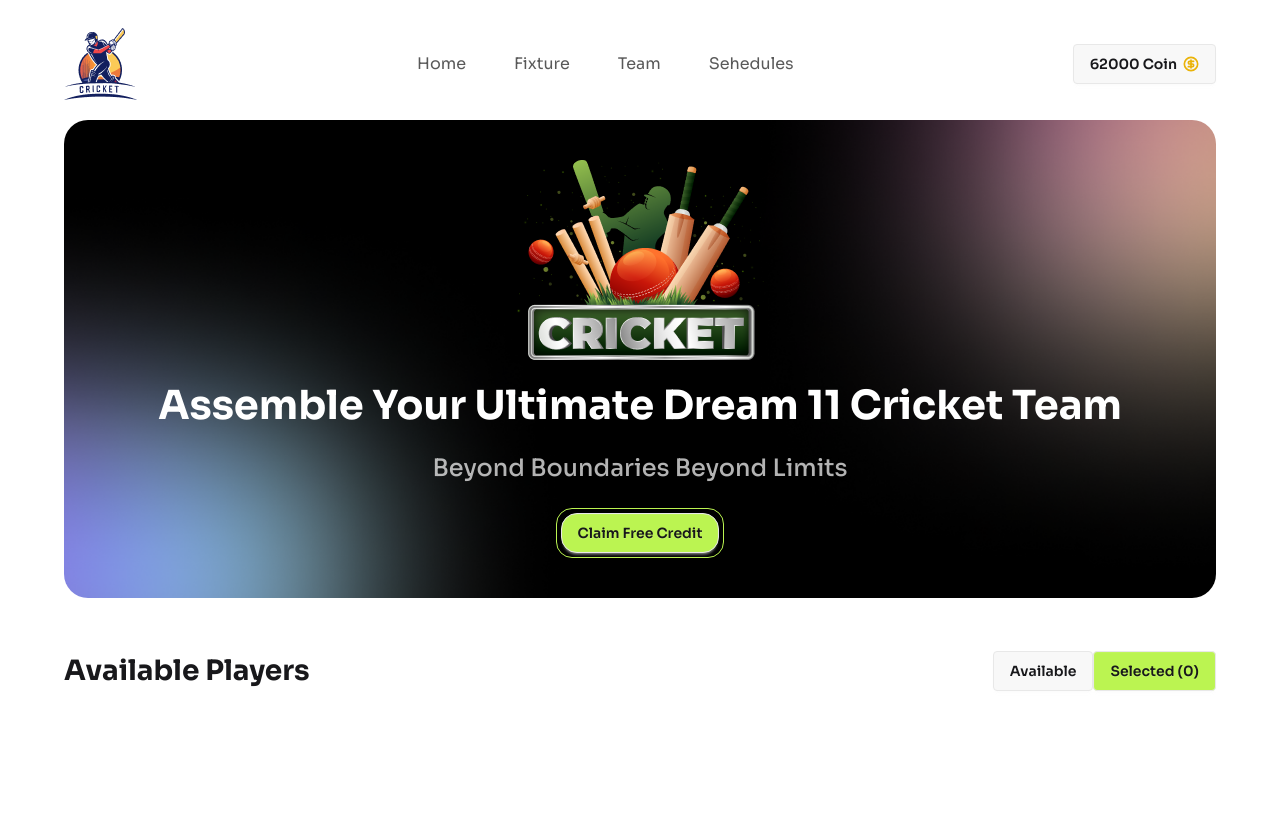
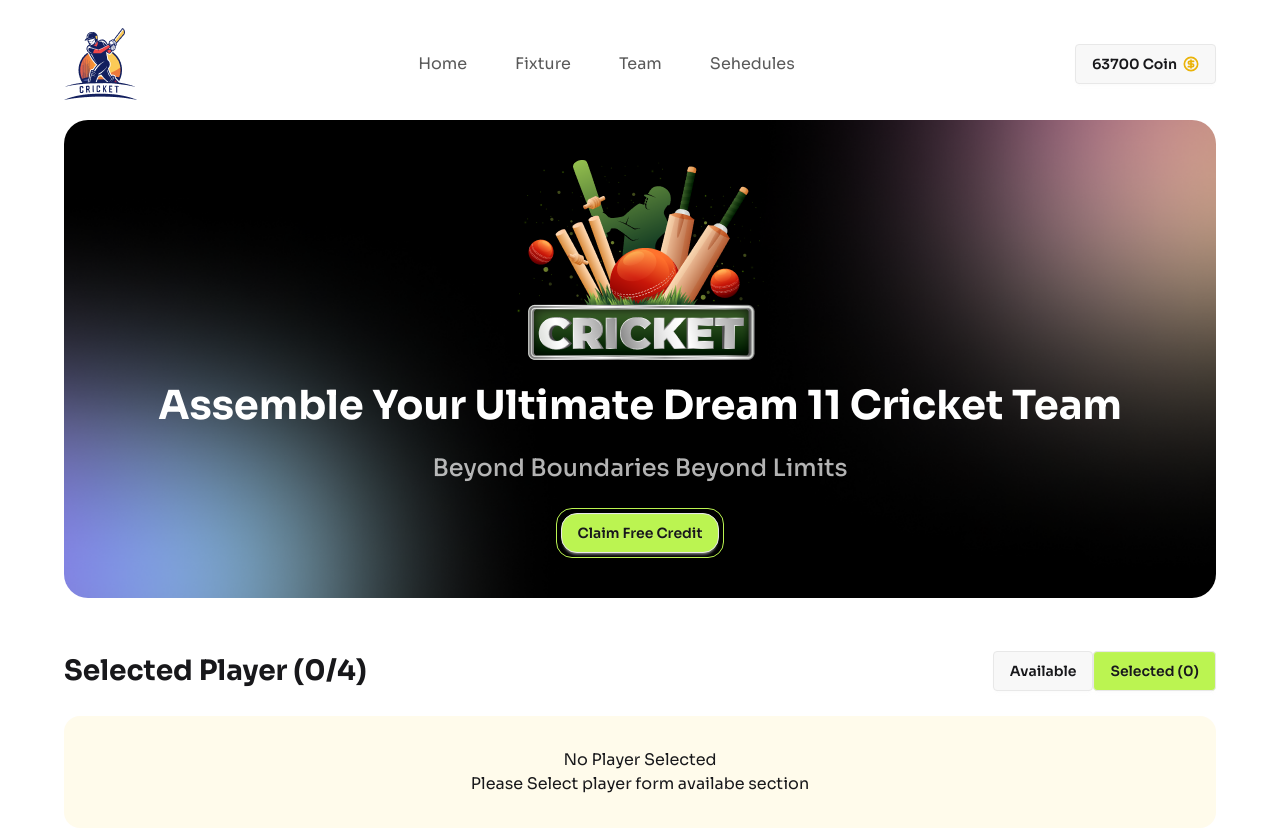
Before and after one commit to developeribrahim13/bpl-dream-xi, a React (Vite) app: page / in a window 1280 px wide. Both pictures are taken after a click on the button "Selected (0)". Before the commit the page ends 800 px from the top, so only its background shows below. Built offline with nearby package versions, Linux system fonts and the light colour scheme.

Commit message:
pushing current progress before office close

```diff
--- a/src/App.jsx
+++ b/src/App.jsx
@@ -1,14 +1,15 @@
+import { useState } from 'react'
 import './App.css'
 import Banner from './components/banner/Banner'
 import Navbar from './components/navbar/Navbar'
 import Players from './components/players/Players'
 function App() {
-
+const [tk,setTk] = useState(63700);
   return (
     <>
-      <Navbar></Navbar>
+      <Navbar tk={tk}></Navbar>
       <Banner></Banner>
-      <Players></Players>
+      <Players tk={tk} setTk={setTk}></Players>
     </>
   )
 }
--- a/src/components/navbar/Navbar.jsx
+++ b/src/components/navbar/Navbar.jsx
@@ -2,7 +2,7 @@ import React from 'react';
 import logo from '../../assets/logo.png';
 import { CircleDollarSign } from 'lucide-react';
 
-const Navbar = () => {
+const Navbar = ({tk}) => {
     return (
         <div className='max-w-[90%] mx-auto font-sora pt-7 pb-5'>
             <div className='flex justify-between items-center'>
@@ -13,7 +13,7 @@ const Navbar = () => {
                 <li><a className='hover:underline hover:decoration-purple-400' href='#'>Team</a></li>
                 <li><a className='hover:underline hover:decoration-blue-400' href='#'>Sehedules</a></li>
             </ul>
-            <button className='btn'>62000 Coin <CircleDollarSign size={16} color="#EAB308" strokeWidth={2.5} /></button>
+            <button className='btn'>{tk} Coin <CircleDollarSign size={16} color="#EAB308" strokeWidth={2.5} /></button>
             </div>
         </div>
     );
--- a/src/components/players/Players.jsx
+++ b/src/components/players/Players.jsx
@@ -3,25 +3,26 @@ import AvailablePlayers from './availableplayers/AvailablePlayers';
 import SelectedPlayers from './selectedplayers/SelectedPlayers';
 import { SeparatorVerticalIcon } from 'lucide-react';
 
-const Players = () => {
+const Players = ({tk, setTk}) => {
 
 const fetchPlayers = fetch('/public/players.json')
 .then(res => res.json())
 
 const [available, setAvailable] = useState(true)
+const [selected, setSelected] = useState([])
 
     return (
         <div className='max-w-[90%] mx-auto font-sora'>
             <div className='flex justify-between items-center mb-6'>
-                <p className='text-[28px] font-bold'>Available Players</p>
+                <p className='text-[28px] font-bold'>{available?"Available Players":"Selected Player (0/4)"}</p>
                 <div className='flex'>
                     <button onClick={()=>setAvailable(true)} className={`btn ${available?"bg-lime-300":""}`}>Available</button>
                     <button onClick={()=>setAvailable(false)} className={`btn ${!available?"bg-lime-300":""}`}>Selected (0)</button>
                 </div>
             </div>
             <Suspense fallback={<p>Players Loading.....</p>}>
-            {available?<AvailablePlayers fetchPlayers={fetchPlayers}/>:
-            <SelectedPlayers></SelectedPlayers>}
+            {available?<AvailablePlayers fetchPlayers={fetchPlayers} tk={tk} setTk={setTk} selected={selected} setSelected={setSelected}/>:
+            <SelectedPlayers selected={selected} setSelected={setSelected}></SelectedPlayers>}
             </Suspense>
         </div>
     );
--- a/src/components/players/availableplayers/AvailablePlayers.jsx
+++ b/src/components/players/availableplayers/AvailablePlayers.jsx
@@ -1,11 +1,11 @@
 import React, { use } from 'react';
 import Card from './card/Card';
 
-const AvailablePlayers = ({fetchPlayers}) => {
+const AvailablePlayers = ({fetchPlayers, tk, setTk, selected, setSelcted}) => {
     const Players = use(fetchPlayers);
     return (
         <div>
-            <Card Players={Players}></Card>
+            <Card Players={Players} tk={tk} setTk={setTk}></Card>
         </div>
     );
 };
--- a/src/components/players/availableplayers/card/Card.jsx
+++ b/src/components/players/availableplayers/card/Card.jsx
@@ -1,6 +1,7 @@
 import React from 'react';
+import { toast } from 'react-toastify';
 
-const Card = ({ Players }) => {
+const Card = ({ Players, tk, setTk, selected, setSelected }) => {
     return (
         <div className='grid grid-cols-3 grid-rows-1 gap-4 '>
             {Players.map(player => {
@@ -12,7 +13,7 @@ const Card = ({ Players }) => {
                             src={player.player_img}
                             alt={player.player_name}/>
                     </figure>
-                    <div className='p-2 space-y-1'>
+                    <div className='p-2 space-y-1 bg-linear-[-45deg] from-cyan-50 to-red-50'>
                         <h1 className='font-bold text-xl'>{player.player_name}</h1>
                             <div className='flex gap-2 items-center'>
                                 <img src={player.country_flag_img} width={20}></img>
@@ -28,7 +29,16 @@ const Card = ({ Players }) => {
                             </div>
                             <div className='flex justify-between items-center'>
                             <p className='font-medium text-red-900'> Price: ${player.price}</p>
-                            <button className='btn'>Choose Player</button>
+                            <button onClick={() => {
+                                if(tk<player.price)
+                                    toast.error("Not enough money to buy this player!")
+                                else{
+                                    setTk(tk-player.price);
+                                    toast.success(`${player.player_name} is added`);
+                                    setSelected([...selected,player])
+                                }
+                                }}
+                                className='btn'>Choose Player</button>
                             </div>
                     </div>
                 </div>
--- a/src/components/players/selectedplayers/SelectedPlayers.jsx
+++ b/src/components/players/selectedplayers/SelectedPlayers.jsx
@@ -1,9 +1,12 @@
 import React from 'react';
 
-const SelectedPlayers = () => {
+const SelectedPlayers = ({selected, setSelcted}) => {
     return (
-        <div>
-
+        <div className='flex justify-center  bg-amber-50 rounded-2xl py-8'>
+            <div className='text-center'>
+                <p>No Player Selected</p>
+                <p>Please Select player form availabe section</p>
+            </div>
         </div>
     );
 };
```
